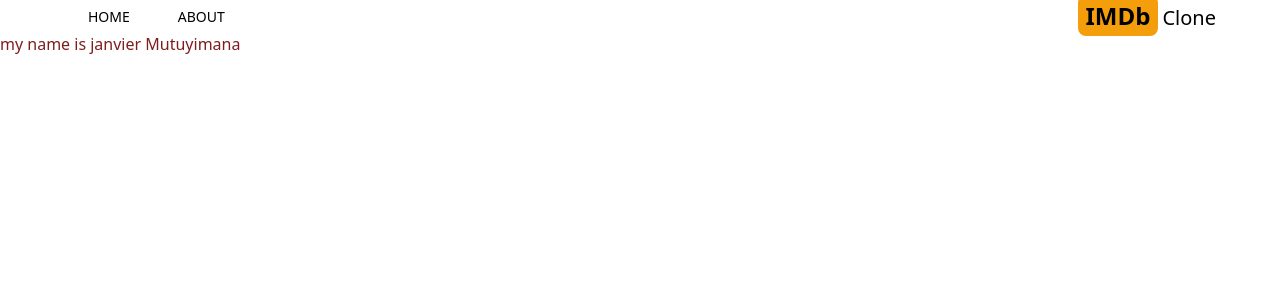
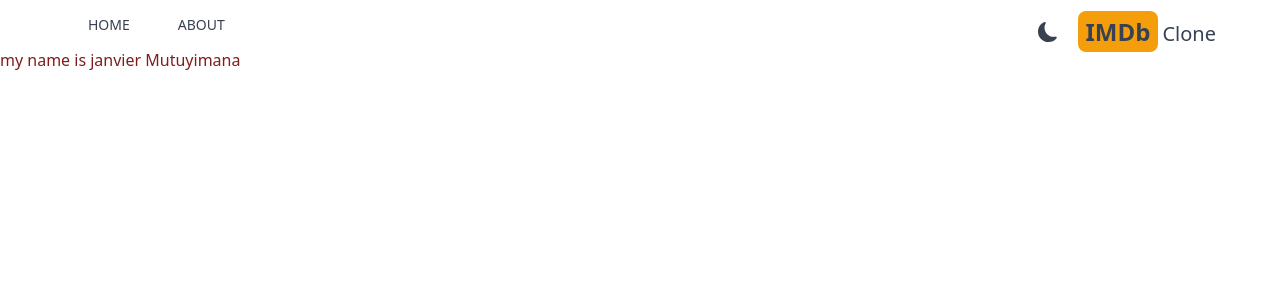
Before and after one commit to Janvierjavi/imdb, a Next.js app: page / in a window 1280 px wide. Shown: the top 300 px of the page. Built offline with nearby package versions, Linux system fonts and the light colour scheme.

Commit message:
add dark mode

```diff
--- a/package.json
+++ b/package.json
@@ -12,6 +12,7 @@
     "eslint": "8.43.0",
     "eslint-config-next": "13.4.6",
     "next": "^13.1.5",
+    "next-themes": "^0.2.1",
     "react": "18.2.0",
     "react-dom": "18.2.0",
     "react-icons": "^4.9.0"
--- /dev/null
+++ b/src/app/Providers.jsx
@@ -0,0 +1,13 @@
+"use client";
+import { ThemeProvider } from "next-themes";
+import React from "react";
+
+export default function Providers({ children }) {
+  return (
+    <ThemeProvider enableSystem={true} attribute="class">
+      <div className="dark:bg-gray-700 dark:text-gray-200 text-gray-700 transition-colors duration-300 select-none min-h-screen">
+        {children}
+      </div>
+    </ThemeProvider>
+  );
+}
--- a/src/app/layout.js
+++ b/src/app/layout.js
@@ -1,5 +1,6 @@
 import Header from "@/components/Header";
 import "./globals.css";
+import Providers from "./Providers";
 // import { Inter } from "next/font/google";
 
 // const inter = Inter({ subsets: ["latin"] });
@@ -13,11 +14,13 @@
   return (
     <html lang="en">
       <body>
-        {/* Header*/}
-        <Header />
-        {/* Navbar*/}
-        {/* SearchBox*/}
-        {children}
+        <Providers>
+          {/* Header*/}
+          <Header />
+          {/* Navbar*/}
+          {/* SearchBox*/}
+          {children}
+        </Providers>
       </body>
     </html>
   );
--- /dev/null
+++ b/src/components/DarkModeSwitch.jsx
@@ -0,0 +1,28 @@
+"use client";
+import React, { useEffect, useState } from "react";
+
+import { MdOutlineLightMode } from "react-icons/md";
+import { BsFillMoonFill } from "react-icons/bs";
+import { useTheme } from "next-themes";
+export default function DarkModeSwitch() {
+  const { systemTheme, theme, setTheme } = useTheme();
+  const currentTheme = theme === "system" ? systemTheme : theme;
+  const [mounted, setMounted] = useState(false);
+  useEffect(() => setMounted(true), []);
+  return (
+    <>
+      {mounted &&
+        (currentTheme === "dark" ? (
+          <MdOutlineLightMode
+            className="text-xl cursor-pointer hover:text-amber-500"
+            onClick={() => setTheme("light")}
+          />
+        ) : (
+          <BsFillMoonFill
+            className="text-xl cursor-pointer hover:text-amber-500"
+            onClick={() => setTheme("dark")}
+          />
+        ))}
+    </>
+  );
+}
--- a/src/components/Header.jsx
+++ b/src/components/Header.jsx
@@ -3,6 +3,7 @@
 import { AiFillHome } from "react-icons/ai";
 import { BsFillInfoCircleFill } from "react-icons/bs";
 import Link from "next/link";
+import DarkModeSwitch from "./DarkModeSwitch";
 
 export default function Header() {
   return (
@@ -11,7 +12,8 @@
         <MenuItem title="HOME" address="/" Icon={AiFillHome} />
         <MenuItem title="ABOUT" address="/about" Icon={BsFillInfoCircleFill} />
       </div>
-      <div className="">
+      <div className="flex items-center space-x-5 mt-4">
+        <DarkModeSwitch />
         <Link href="/">
           <h2 className="text-2xl">
             <span className="font-bold bg-amber-500 py-1 px-2 rounded-lg mr-1">
--- a/tailwind.config.js
+++ b/tailwind.config.js
@@ -8,4 +8,5 @@
     extend: {},
   },
   plugins: [],
+  darkMode: "class",
 };
```
Also changed, not shown: 1 other file (tests, documents, lock files or other folders).
